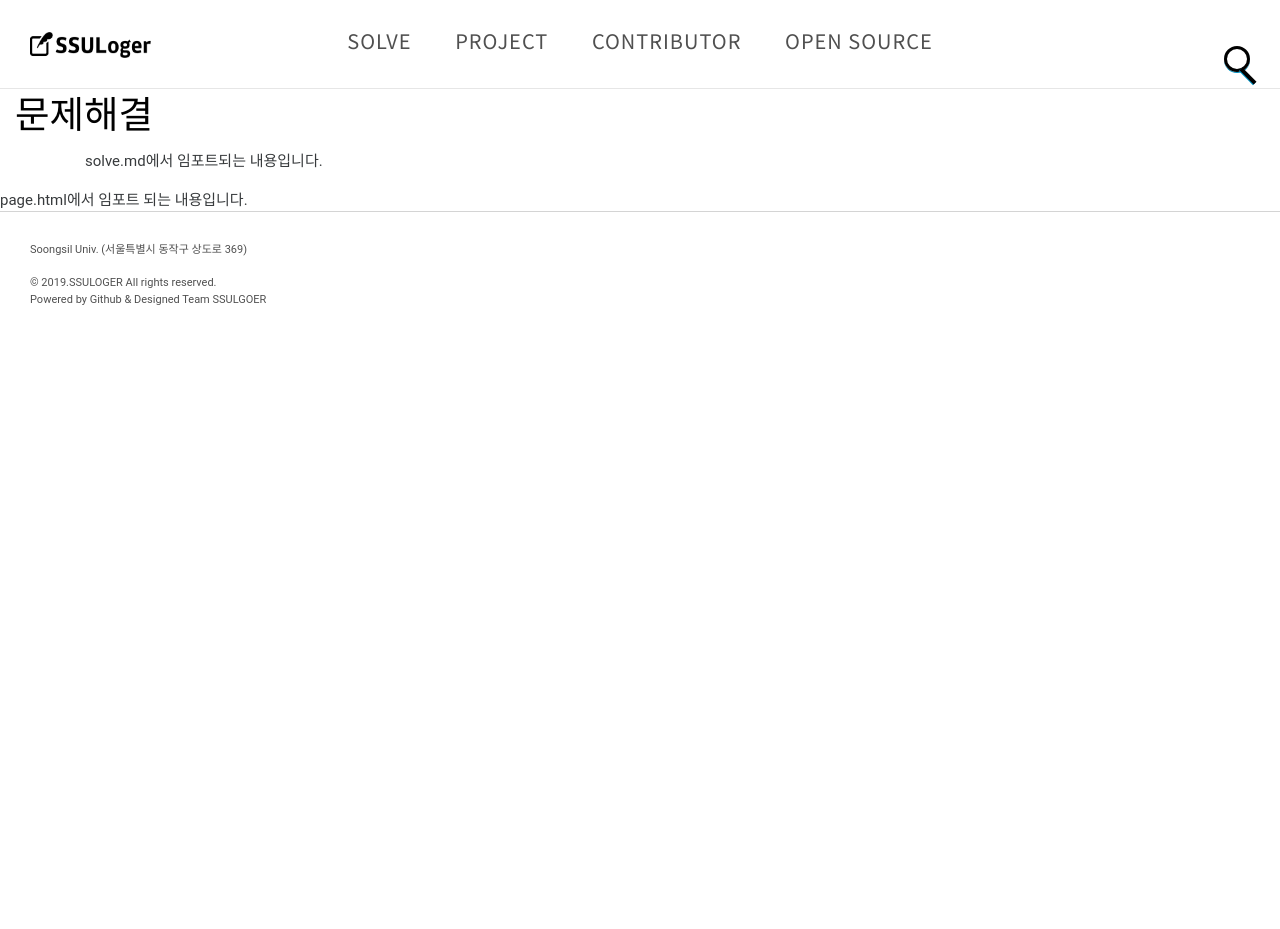
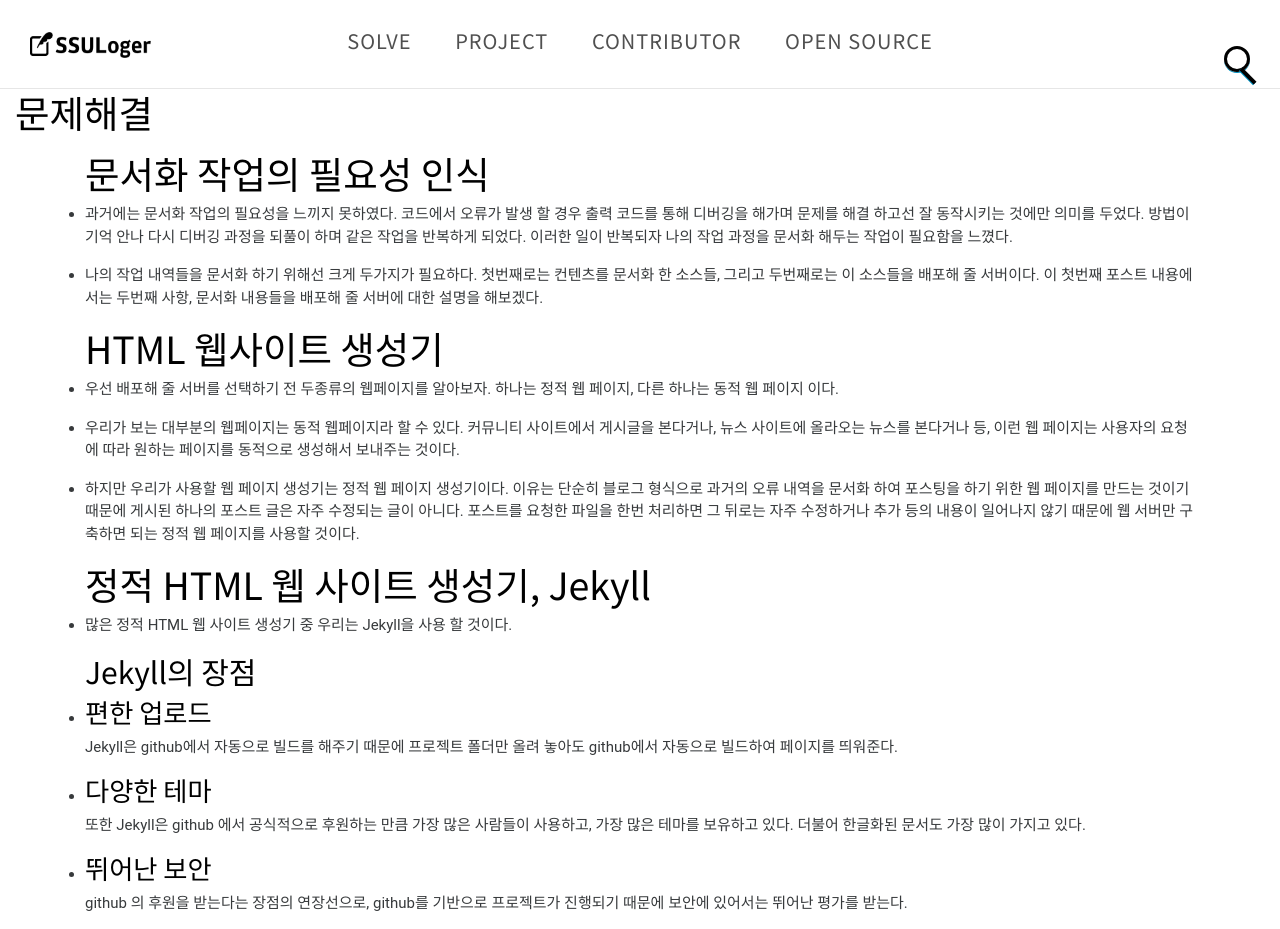
Before and after one commit to qdwns9704/SSULoger, a Jekyll site: the page built from solve.md, in a window 1280 px wide and 1400 px high. Shown: the top 929 px of the window. Built offline with Jekyll 4.4.1, drawn with Linux system fonts in a browser that asks for light colours; comment, search, counter and statistics services are not loaded; some of the changed text lies outside the part shown; grey boxes are pictures that could not be loaded.

Commit message:
post 테스트

```diff
--- a/solve.md
+++ b/solve.md
@@ -7,4 +7,35 @@ excerpt: 문제해결 페이지
 tags: [solve]
 ---
 
-solve.md에서 임포트되는 내용입니다.
+# 문서화 작업의 필요성 인식
+* 과거에는 문서화 작업의 필요성을 느끼지 못하였다. 코드에서 오류가 발생 할 경우 출력 코드를 통해 디버깅을 해가며 문제를 해결 하고선 잘 동작시키는 것에만 의미를 두었다. 방법이 기억 안나 다시 디버깅 과정을 되풀이 하며 같은 작업을 반복하게 되었다. 이러한 일이 반복되자 나의 작업 과정을 문서화 해두는 작업이 필요함을 느꼈다.
+
+* 나의 작업 내역들을 문서화 하기 위해선 크게 두가지가 필요하다. 첫번째로는 컨텐츠를 문서화 한 소스들, 그리고 두번째로는 이 소스들을 배포해 줄 서버이다. 이 첫번째 포스트 내용에서는 두번째 사항, 문서화 내용들을 배포해 줄 서버에 대한 설명을 해보겠다.
+
+# HTML 웹사이트 생성기
+* 우선 배포해 줄 서버를 선택하기 전 두종류의 웹페이지를 알아보자. 하나는 정적 웹 페이지, 다른 하나는 동적 웹 페이지 이다.
+
+* 우리가 보는 대부분의 웹페이지는 동적 웹페이지라 할 수 있다. 커뮤니티 사이트에서 게시글을 본다거나, 뉴스 사이트에 올라오는 뉴스를 본다거나 등, 이런 웹 페이지는 사용자의 요청에 따라 원하는 페이지를 동적으로 생성해서 보내주는 것이다.
+
+* 하지만 우리가 사용할 웹 페이지 생성기는 정적 웹 페이지 생성기이다. 이유는 단순히 블로그 형식으로 과거의 오류 내역을 문서화 하여 포스팅을 하기 위한 웹 페이지를 만드는 것이기 때문에 게시된 하나의 포스트 글은 자주 수정되는 글이 아니다. 포스트를 요청한 파일을 한번 처리하면 그 뒤로는 자주 수정하거나 추가 등의 내용이 일어나지 않기 때문에 웹 서버만 구축하면 되는 정적 웹 페이지를 사용할 것이다.
+
+# 정적 HTML 웹 사이트 생성기, Jekyll
+* 많은 정적 HTML 웹 사이트 생성기 중 우리는 Jekyll을 사용 할 것이다.
+
+## Jekyll의 장점
+* ### 편한 업로드
+	Jekyll은 github에서 자동으로 빌드를 해주기 때문에 프로젝트 폴더만 올려 놓아도 github에서 자동으로 빌드하여 페이지를 띄워준다.
+
+* ### 다양한 테마
+	또한 Jekyll은 github 에서 공식적으로 후원하는 만큼 가장 많은 사람들이 사용하고, 가장 많은 테마를 보유하고 있다. 더불어 한글화된 문서도 가장 많이 가지고 있다.
+
+* ### 뛰어난 보안
+	github 의 후원을 받는다는 장점의 연장선으로, github를 기반으로 프로젝트가 진행되기 때문에 보안에 있어서는 뛰어난 평가를 받는다.
+
+![지킬 로고](/assets/지킬%20로고_tcc3bfxn1.png)
+
+
+# 앞으로의 포스팅
+  * 이번 포스팅에서는 우리가 이 프로젝트를 하게 된 간략한 동기와, 사용하게 될 정적 HTML 웹 사이트 생성기 Jekyll에 대해서 알아보았다. 앞으로 올라오게될 문서화 내용들은 우리 블로그의 궁극적인 목표인 프로젝트 작성 중 발생하게 되는 오류의 해결방법 등이 올라 올 예정이다. 그리고 오류만을 문서화 하는게 아닌 프로젝트 진행자들이 제작하는 다양한 코드들에 대한 내용들도 문서화 하여 포스팅 할 예정이다.
+
+  * ex) Strassen's Algorithm, Floyd's Algorithm...
```
